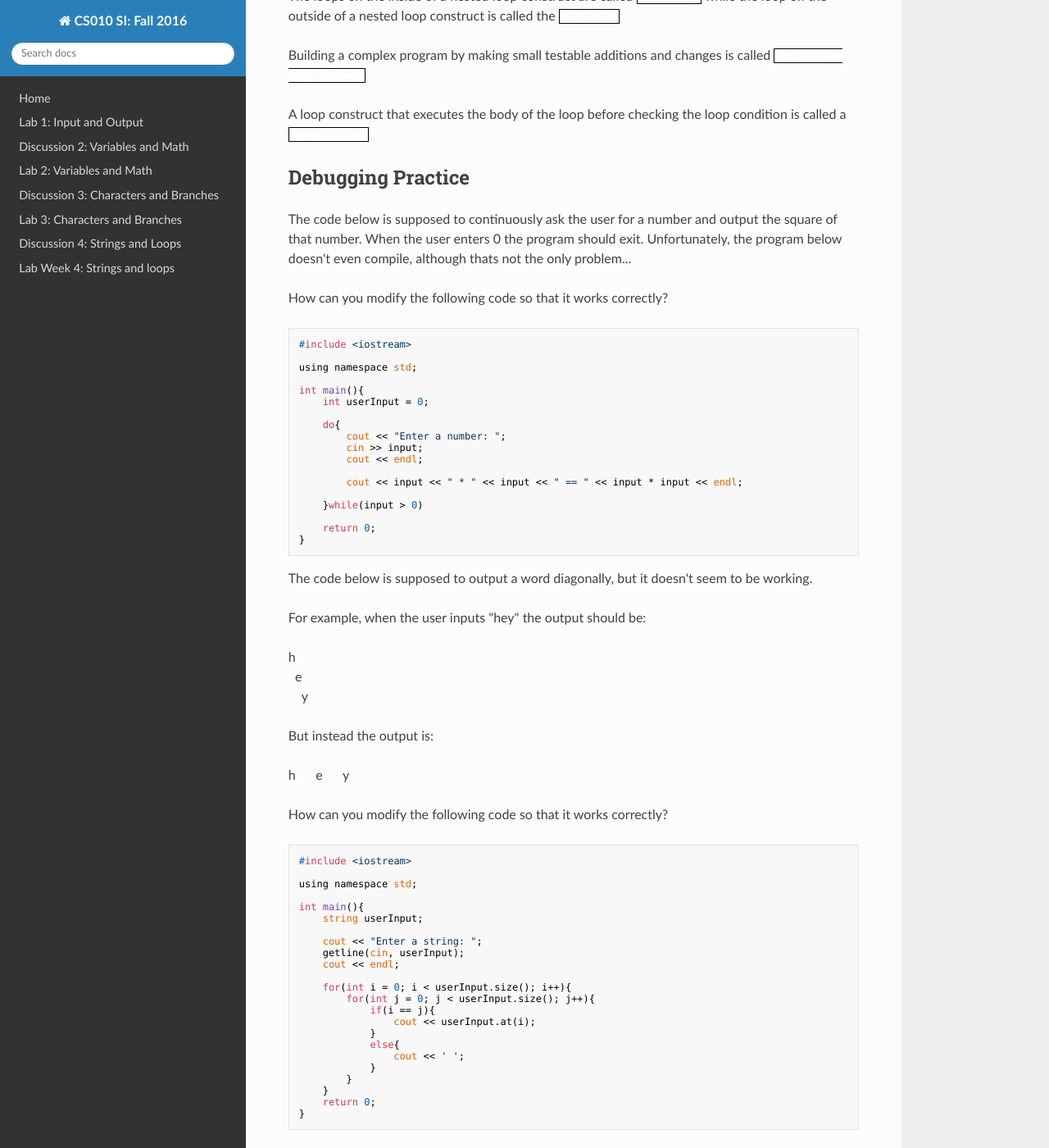
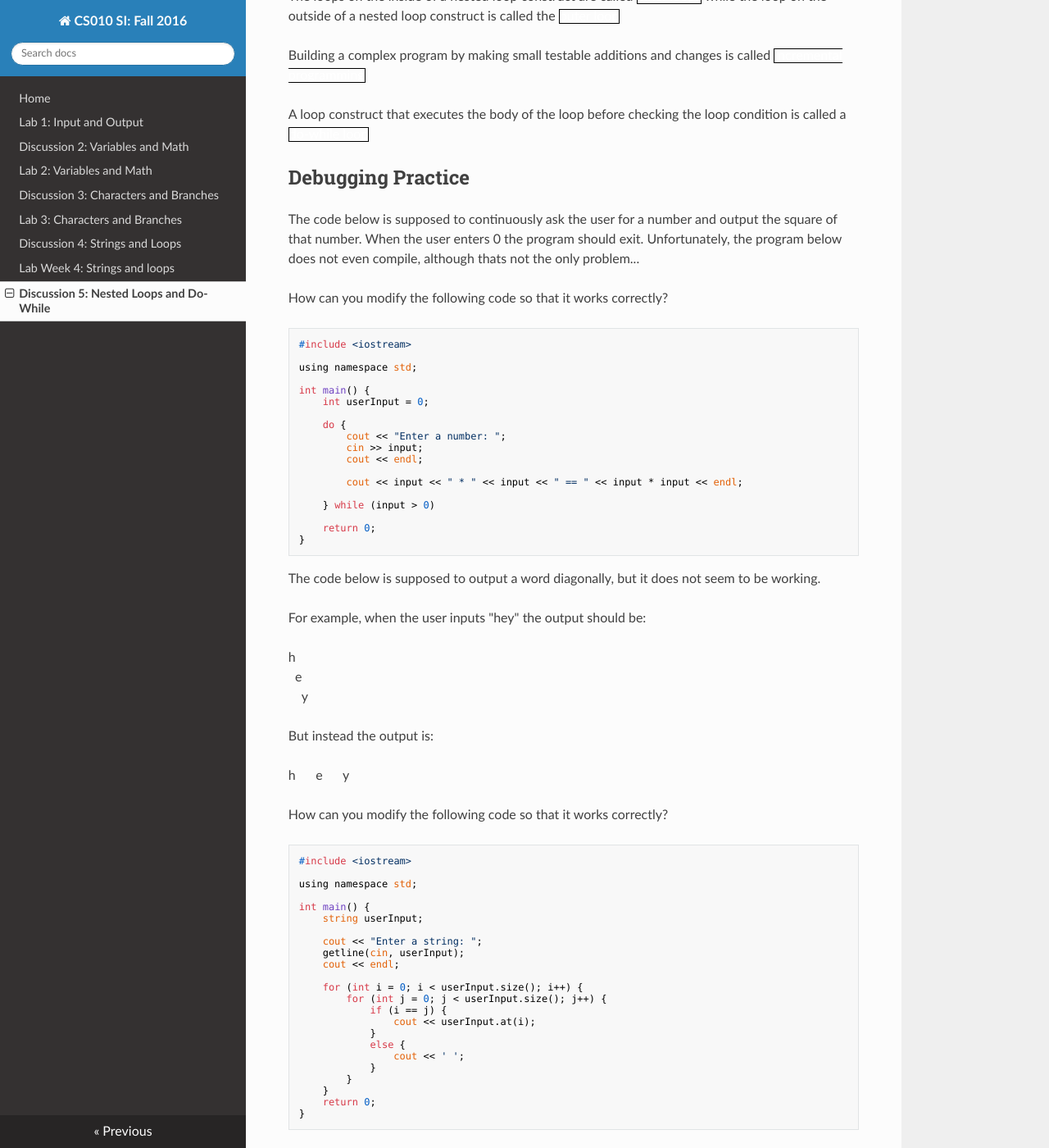
Before and after one commit to cs-si-ucr/cs10, an MkDocs documentation site: the page built from docs/dis05.md, in a window 1280 px wide and 1400 px high, scrolled down 219 px. Shown: the whole window at 82% size. Built offline with MkDocs 1.6.1, drawn with Linux system fonts in a browser that asks for light colours; nearby versions of some CDN libraries; old or Windows-style settings are respelled for this version of MkDocs; some of the changed text lies outside the part shown.

Commit message:
exercise order for lab 2, and light formatting for dis05

````diff
--- a/docs/dis05.md
+++ b/docs/dis05.md
@@ -2,7 +2,7 @@ Introduction
 ---
 
 A loop that appears in the body of another loop is often called a
-<a style="color:white;border:solid black;border-width:1px">nested loop</a>
+<a style="color:white;border:solid black;border-width:1px">nested loop</a>.
 
 The loops on the inside of a nested loop construct are called
 <a style="color:white;border:solid black;border-width:1px">inner loops</a>
@@ -18,7 +18,9 @@ A loop construct that executes the body of the loop before checking the loop con
 Debugging Practice
 ---
 
-The code below is supposed to continuously ask the user for a number and output the square of that number. When the user enters 0 the program should exit. Unfortunately, the program below doesn't even compile, although thats not the only problem...
+The code below is supposed to continuously ask the user for a number and output the square of that number.
+When the user enters 0 the program should exit.
+Unfortunately, the program below does not even compile, although thats not the only problem...
 
 How can you modify the following code so that it works correctly?
 
@@ -27,23 +29,23 @@ How can you modify the following code so that it works correctly?
 
 using namespace std;
 
-int main(){
+int main() {
     int userInput = 0;
 
-    do{
+    do {
         cout << "Enter a number: ";
         cin >> input;
         cout << endl;
 
         cout << input << " * " << input << " == " << input * input << endl;
 
-    }while(input > 0)
+    } while (input > 0)
 
     return 0;
 }
 ```
 
-The code below is supposed to output a word diagonally, but it doesn't seem to be working.
+The code below is supposed to output a word diagonally, but it does not seem to be working.
 
 For example, when the user inputs "hey" the output should be:
 
@@ -62,19 +64,19 @@ How can you modify the following code so that it works correctly?
 
 using namespace std;
 
-int main(){
+int main() {
     string userInput;
 
     cout << "Enter a string: ";
     getline(cin, userInput);
     cout << endl;
 
-    for(int i = 0; i < userInput.size(); i++){
-        for(int j = 0; j < userInput.size(); j++){
-            if(i == j){
+    for (int i = 0; i < userInput.size(); i++) {
+        for (int j = 0; j < userInput.size(); j++) {
+            if (i == j) {
                 cout << userInput.at(i);
             }
-            else{
+            else {
                 cout << ' ';
             }
         }
@@ -89,7 +91,7 @@ Code Tracing
 For the code below answer the following questions.
 
 1. What does this program output?
-2. What would happen if you switched the values of width and height? (That is, `width == 13` and `height == 2`)
+2. What would happen if you switched the values of width and height? (That is, `width = 13;` and `height == 2;`)
 
 ```c++
 int main(){
@@ -97,8 +99,8 @@ int main(){
     int width = 2;
     int height = 13;
 
-    for(int i = 0; i < height; i++){
-        for(int j = 0; j < width; j++){
+    for (int i = 0; i < height; i++) {
+        for (int j = 0; j < width; j++) {
             cout << start << ' ';
             start++;
         }
@@ -126,7 +128,7 @@ int main(){
     //PART 1
     int result = 0;
 
-    for(int i = 0; i < userInput; i++){
+    for (int i = 0; i < userInput; i++) {
         result++;
     }
 
@@ -135,8 +137,8 @@ int main(){
     //PART 2
     result = 0;
 
-    for(int i = 0; i < userInput; i++){
-        for(int j = 0; j < userInput; j++){
+    for (int i = 0; i < userInput; i++) {
+        for (int j = 0; j < userInput; j++) {
             reuslt++;
         }
     }
@@ -146,9 +148,9 @@ int main(){
     //PART 3
     result = 0;
 
-    for(int i = 0; i < userInput; i++){
-        for(int j = 0; j < userInput; j++){
-            for(int k = 0; k < userInput; k++){
+    for (int i = 0; i < userInput; i++) {
+        for (int j = 0; j < userInput; j++) {
+            for (int k = 0; k < userInput; k++) {
                 result++;
             }
         }
--- a/mkdocs.yml
+++ b/mkdocs.yml
@@ -8,7 +8,7 @@ pages:
     - [lab03.md, "Lab 3: Characters and Branches"]
     - [dis04.md, "Discussion 4: Strings and Loops"]
     - [lab04.md, "Lab Week 4: Strings and loops"]
-    #- [dis05.md, "Discussion 5: Nested Loops and Do-While"]
+    - [dis05.md, "Discussion 5: Nested Loops and Do-While"]
     #- [lab05.md, "Lab Week 5: Nested Loops and Do-While"]
     #- [dis06.md, "Discussion 6: Midterm Preparation"]
     #- [lab06.md, "Lab Week 6: Randomness"]
````
Also changed, not shown: other parts of docs/dis05.md (+2 -2 lines), docs/lab02.md (+4 -4 lines).
